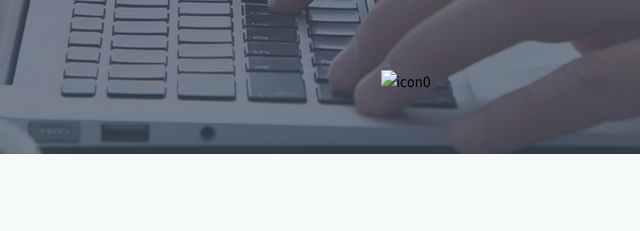
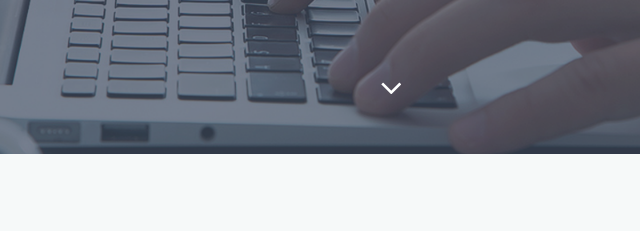
Before and after one commit to rahiid/Assignment_3_SSM230, a plain HTML site: page index.html in a window 1280 px wide. Shown: the part 568-799 px from the top of the page, 248-888 px from the left. Drawn offline with Linux system fonts and the light colour scheme; the site is published under a folder, as on GitHub Pages, so addresses that start at the root find nothing.

Commit message:
Version 1.1

```diff
--- a/index.html
+++ b/index.html
@@ -33,7 +33,7 @@
                             <p>STRICT is a responsive theme with a a clean and minimal look.</p>
                             <a href="#" class="btn">Call to action</a>
                             <div class="arrow">
-                                <img src="/images/icon.png" alt="icon0">
+                                <img src="images/icon.png" alt="icon">
                             </div>
 
                     </div>
```
